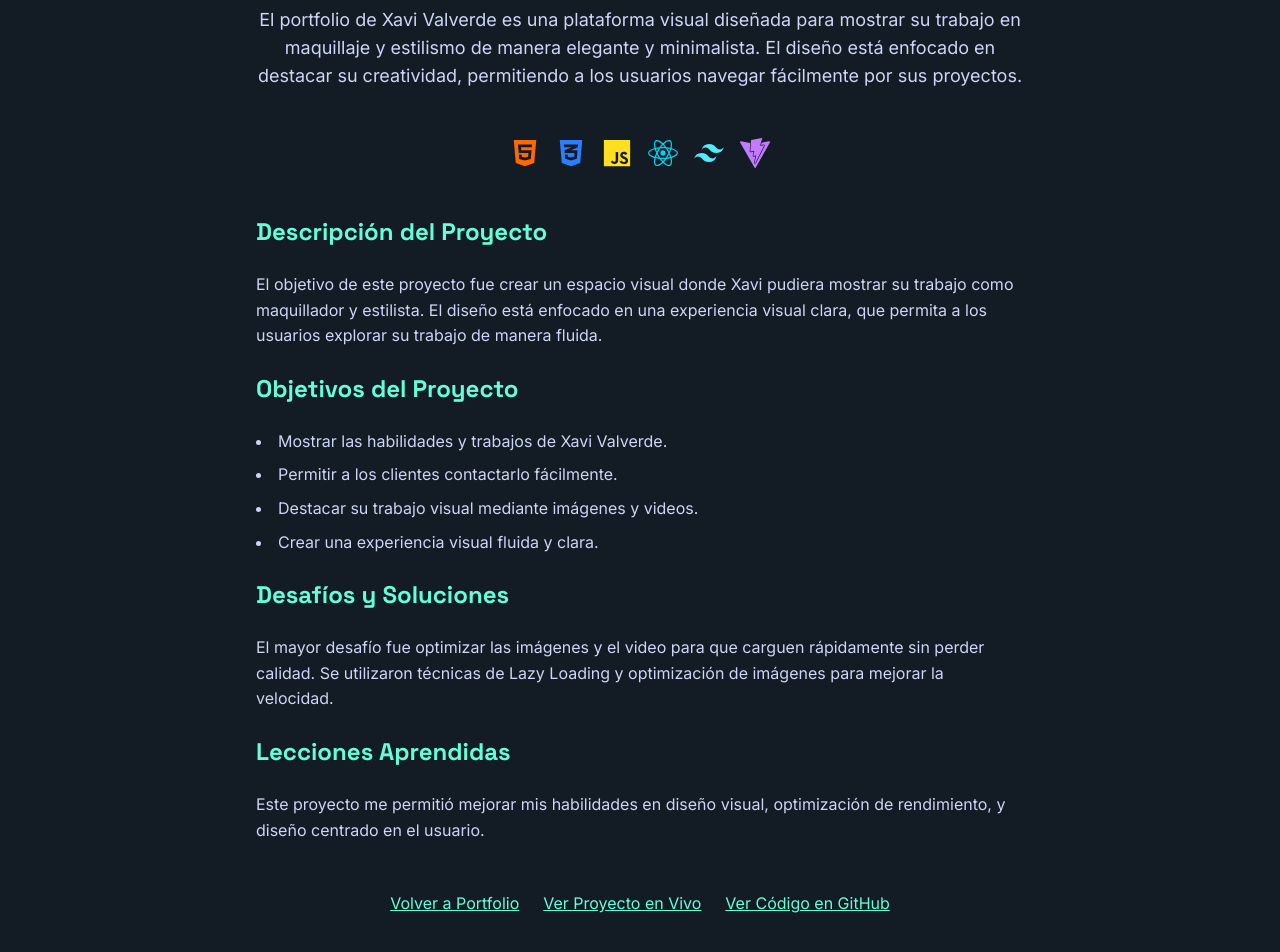
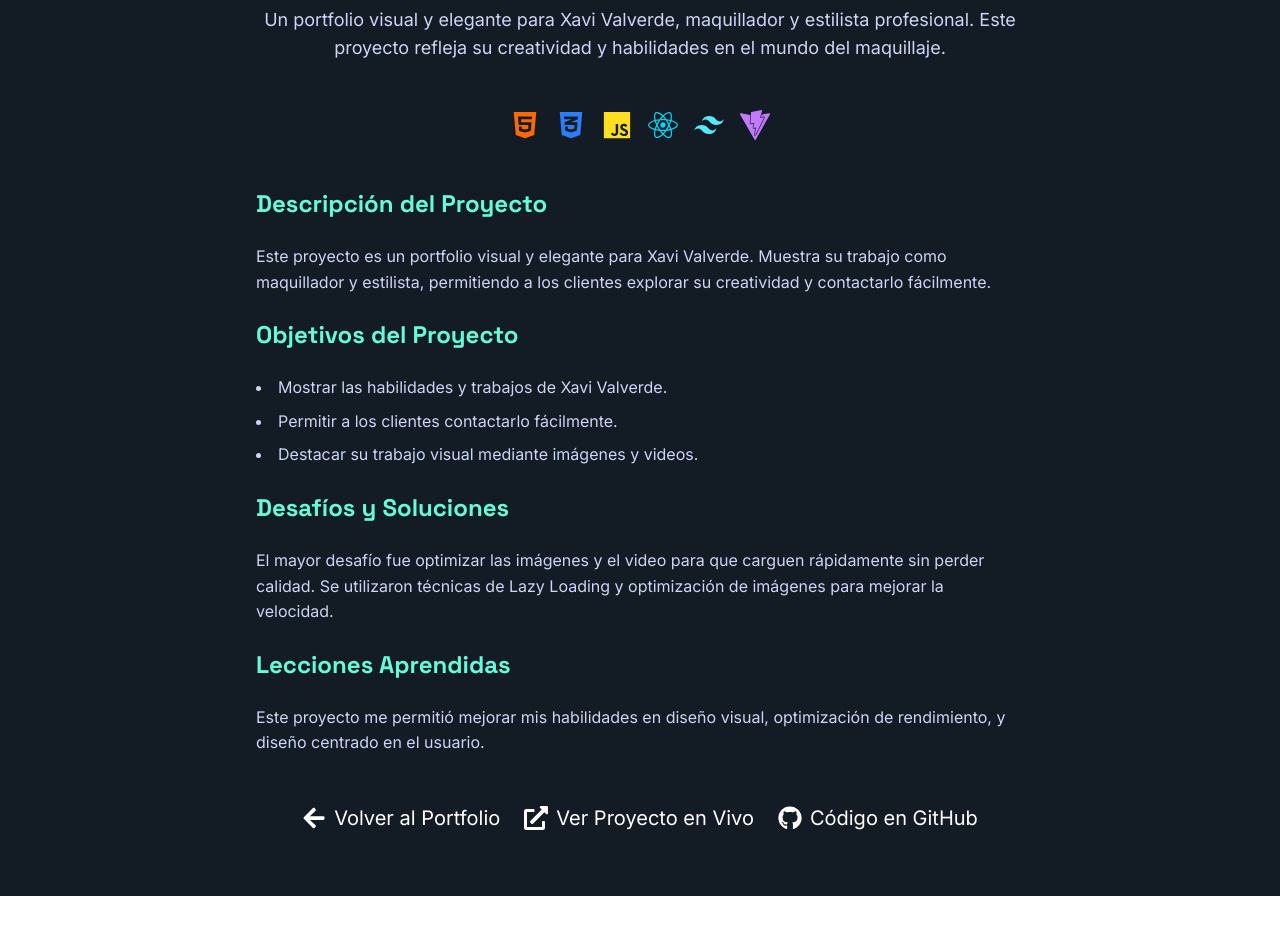
Before and after one commit to Albertojs89/AlbertoJSDev, a React (Vite) app: page /xavi-detalles in a window 1280 px wide. Shown: the part 506-1458 px from the top of the page. After the commit the page ends 1402 px from the top, so only its background shows below. Built offline with nearby package versions, Linux system fonts and the light colour scheme.

Commit message:
problea en mvl fisico proyectos x

```diff
--- a/src/sections/About.jsx
+++ b/src/sections/About.jsx
@@ -9,7 +9,7 @@ function About() {
       className="min-h-screen py-32 px-4 flex flex-col items-center text-center"
       data-aos="fade-up"
     >
-      <h2 className="text-4xl font-[Poppins] mb-12 text-[#64ffda]">About Me</h2>
+      <h2 className="text-4xl font-[Poppins] mb-12 text-[#ccd6f6]">About Me</h2>
 
       {/* Ilustraciones lado a lado más grandes y más juntas */}
       <div className="flex flex-wrap gap-3 justify-center mb-10 mt-4">
--- a/src/sections/XaviDetalles.jsx
+++ b/src/sections/XaviDetalles.jsx
@@ -1,9 +1,14 @@
-// XaviDetalles.jsx
+import { useEffect } from 'react';
 import { Link } from 'react-router-dom';
-import { FaHtml5, FaCss3Alt, FaJs, FaReact, FaGithub } from 'react-icons/fa';
+import { FaHtml5, FaCss3Alt, FaJs, FaReact, FaGithub, FaArrowLeft, FaExternalLinkAlt } from 'react-icons/fa';
 import { SiTailwindcss, SiVite } from 'react-icons/si';
 
 function XaviDetalles() {
+  // Forzar scroll al inicio al cargar
+  useEffect(() => {
+    window.scrollTo(0, 0);
+  }, []);
+
   return (
     <section className="min-h-screen py-16 px-4 text-center bg-[#131b24] text-[#ccd6f6]">
       <div className="max-w-4xl mx-auto space-y-12">
@@ -22,11 +27,8 @@ function XaviDetalles() {
         {/* Título y descripción */}
         <h1 className="text-4xl font-bold text-[#64ffda] mb-4">Xavi Valverde | Make up Artist</h1>
         <p className="text-lg max-w-3xl mx-auto">
-          El portfolio de Xavi Valverde es una plataforma visual diseñada para mostrar su trabajo en maquillaje y
-          estilismo de manera elegante y minimalista. El diseño está enfocado en destacar su creatividad,
-          permitiendo a los usuarios navegar fácilmente por sus proyectos.
-
-
+          Un portfolio visual y elegante para Xavi Valverde, maquillador y estilista profesional.
+          Este proyecto refleja su creatividad y habilidades en el mundo del maquillaje.
         </p>
 
         {/* Tecnologías utilizadas */}
@@ -43,9 +45,8 @@ function XaviDetalles() {
         <div className="text-left max-w-3xl mx-auto space-y-6 mt-8">
           <h2 className="text-2xl font-semibold text-[#64ffda]">Descripción del Proyecto</h2>
           <p>
-            El objetivo de este proyecto fue crear un espacio visual donde Xavi pudiera mostrar su trabajo
-            como maquillador y estilista. El diseño está enfocado en una experiencia visual clara, que permita
-            a los usuarios explorar su trabajo de manera fluida.
+            Este proyecto es un portfolio visual y elegante para Xavi Valverde. Muestra su trabajo como maquillador
+            y estilista, permitiendo a los clientes explorar su creatividad y contactarlo fácilmente.
           </p>
 
           <h2 className="text-2xl font-semibold text-[#64ffda]">Objetivos del Proyecto</h2>
@@ -53,7 +54,6 @@ function XaviDetalles() {
             <li>Mostrar las habilidades y trabajos de Xavi Valverde.</li>
             <li>Permitir a los clientes contactarlo fácilmente.</li>
             <li>Destacar su trabajo visual mediante imágenes y videos.</li>
-            <li>Crear una experiencia visual fluida y clara.</li>
           </ul>
 
           <h2 className="text-2xl font-semibold text-[#64ffda]">Desafíos y Soluciones</h2>
@@ -69,27 +69,31 @@ function XaviDetalles() {
           </p>
         </div>
 
-        {/* Enlaces */}
+        {/* Enlaces visuales */}
         <div className="flex justify-center gap-6 mt-8">
-          <Link to="/" className="text-[#64ffda] underline hover:text-white transition-colors">
-            Volver a Portfolio
+          <Link
+            to="/"
+            className="flex items-center gap-2 text-white text-xl hover:text-[#64ffda] transition-colors"
+          >
+            <FaArrowLeft className="text-2xl" /> Volver al Portfolio
           </Link>
 
           <a
             href="https://xavi-valverde.vercel.app/"
             target="_blank"
             rel="noopener noreferrer"
-            className="text-[#64ffda] underline hover:text-white transition-colors"
+            className="flex items-center gap-2 text-white text-xl hover:text-[#64ffda] transition-colors"
           >
-            Ver Proyecto en Vivo
+            <FaExternalLinkAlt className="text-2xl" /> Ver Proyecto en Vivo
           </a>
+
           <a
             href="https://github.com/Albertojs89/XaviValverde"
             target="_blank"
             rel="noopener noreferrer"
-            className="text-[#64ffda] underline hover:text-white transition-colors"
+            className="flex items-center gap-2 text-white text-xl hover:text-[#64ffda] transition-colors"
           >
-            Ver Código en GitHub
+            <FaGithub className="text-2xl" /> Código en GitHub
           </a>
         </div>
       </div>
```
